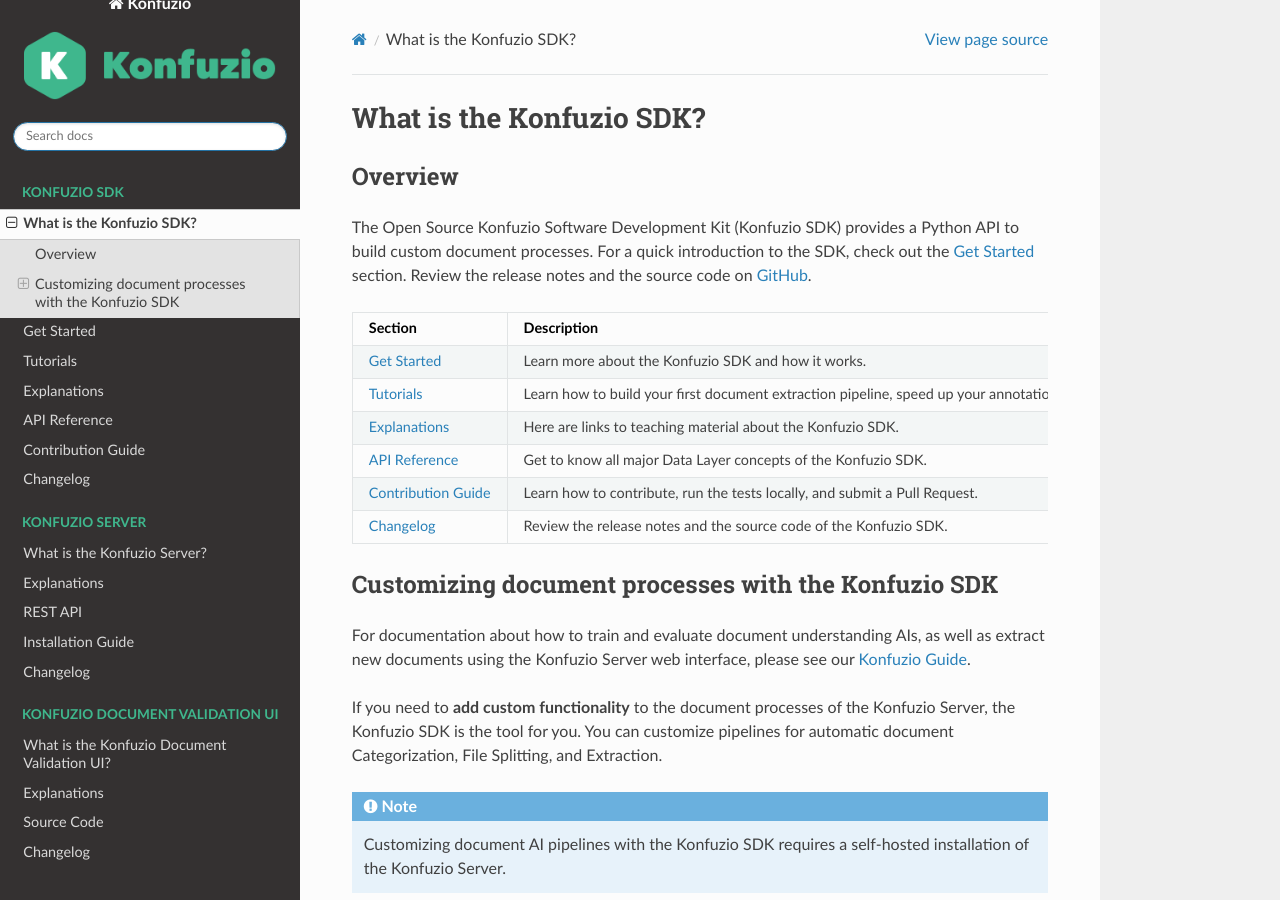
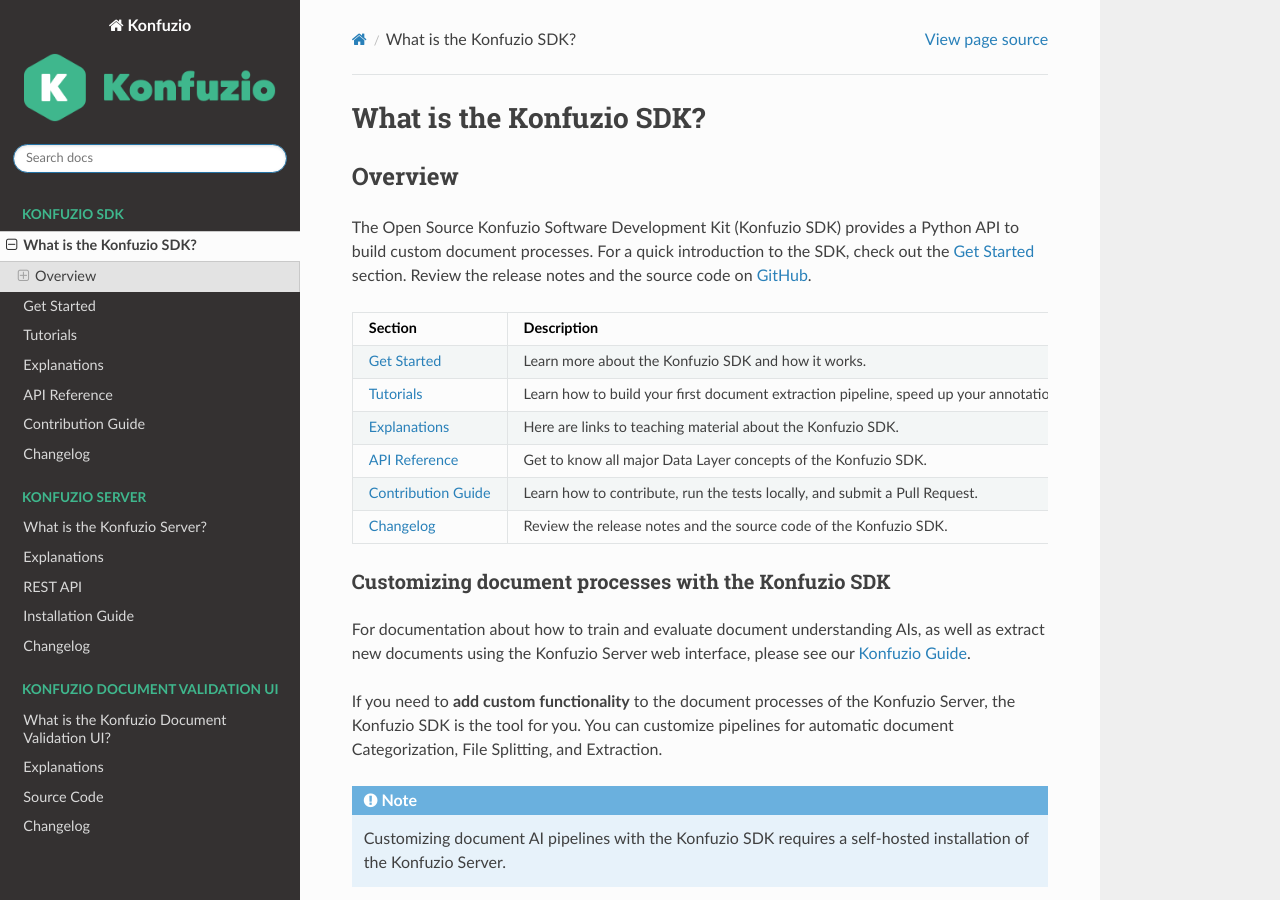
Before and after one commit to konfuzio-ai/konfuzio-sdk, a Sphinx documentation site: the page built from docs/sdk/index.md, in a window 1280 px wide and 900 px high. Built offline with Sphinx 7.4.7 and the Read the Docs theme 2.0.0, drawn with Linux system fonts in a browser that asks for light colours; pages that are not in the unit, such as notebooks, are missing from menus; a script that is not in the unit is left out.

Commit message:
header fixes

```diff
--- a/docs/sdk/index.md
+++ b/docs/sdk/index.md
@@ -13,7 +13,7 @@
 | [Contribution Guide](contribution.html)                           | Learn how to contribute, run the tests locally, and submit a Pull Request.                                  |
 | [Changelog](https://github.com/konfuzio-ai/konfuzio-sdk/releases) | Review the release notes and the source code of the Konfuzio SDK.                                           |
 
-## Customizing document processes with the Konfuzio SDK
+### Customizing document processes with the Konfuzio SDK
 
 For documentation about how to train and evaluate document understanding AIs, as well as extract new documents using
 the Konfuzio Server web interface, please see our [Konfuzio Guide](https://help.konfuzio.com/tutorials/quickstart/index.html).
```
